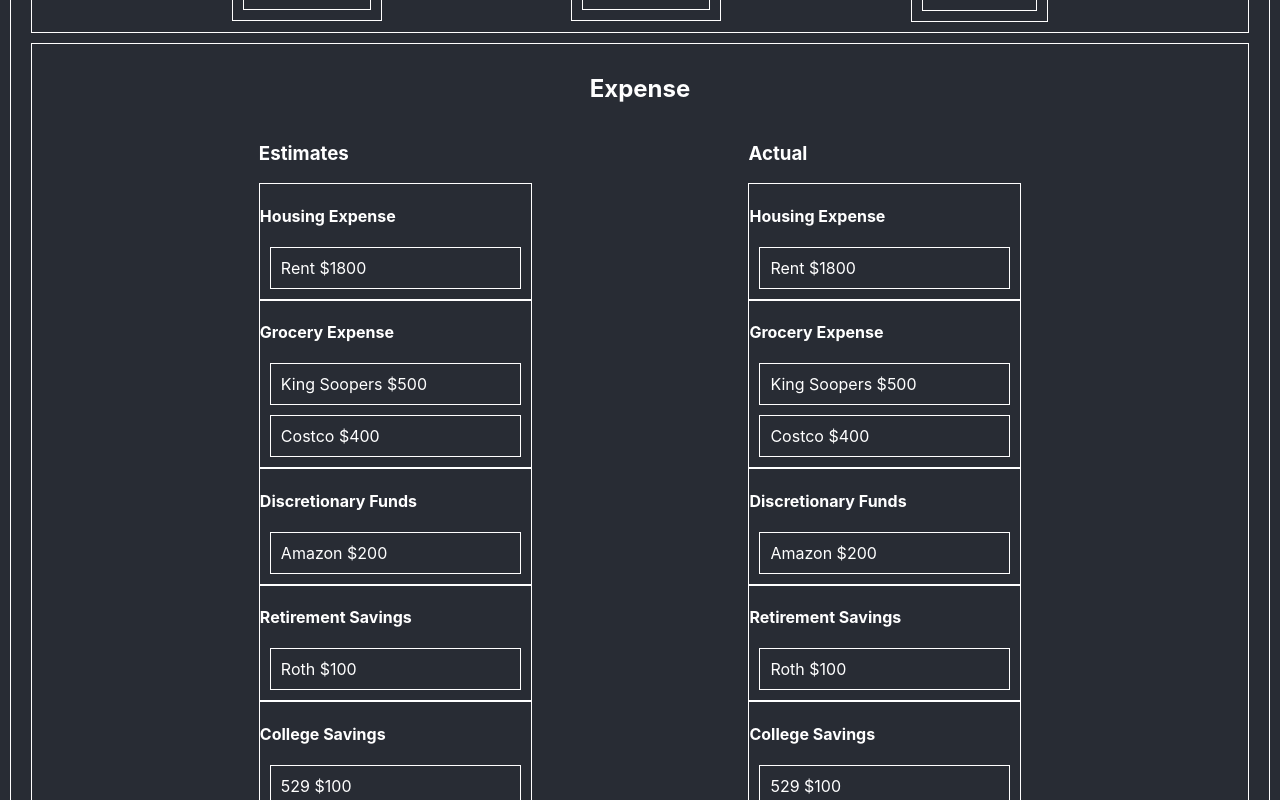
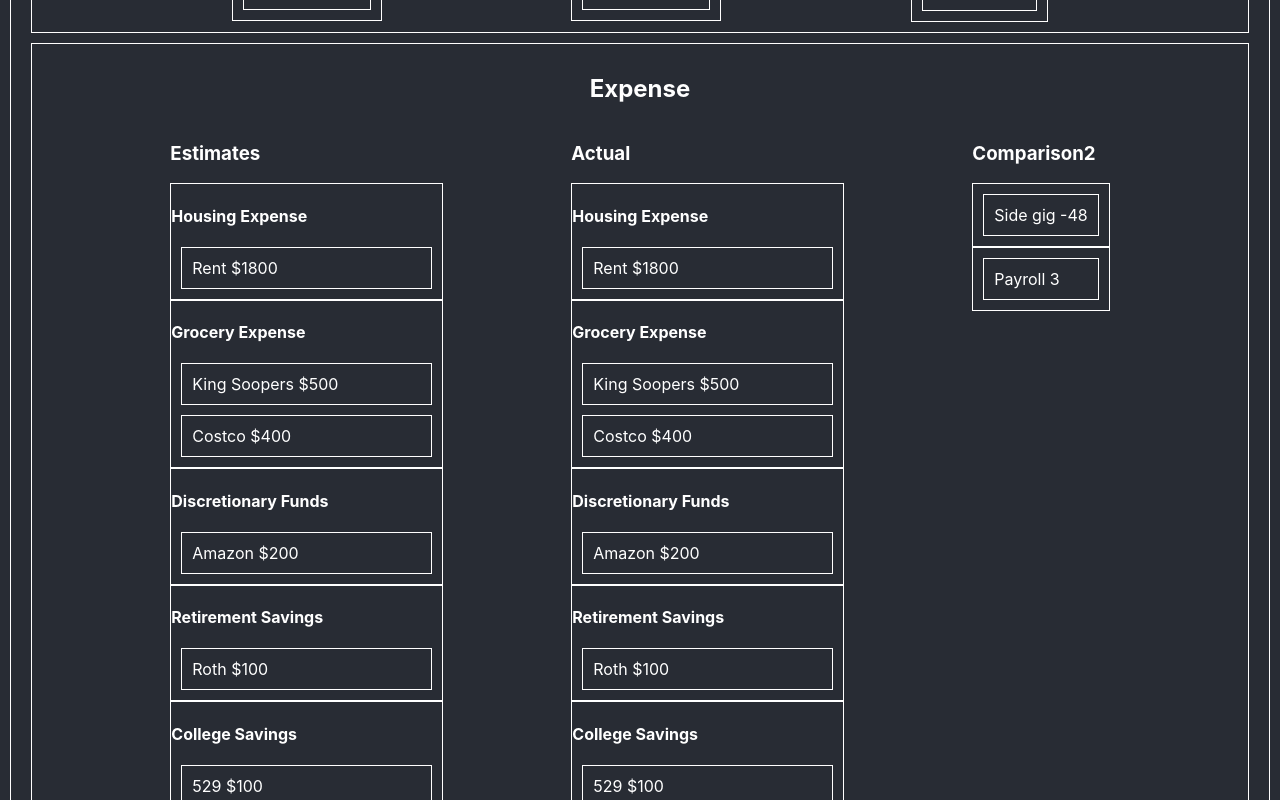
Before and after one commit to saykaren/budgetQueen, a React (Create React App) app: page / in a window 1280 px wide. Shown: the part 420-1220 px from the top of the page. Built offline with nearby package versions, Linux system fonts and the light colour scheme.

Commit message:
Starting Comparison in ExpenseDetails starting comparison in ExpenseDetails but still has monthContributions. Will update next time

```diff
--- a/src/components/app/ExpenseDetails.tsx
+++ b/src/components/app/ExpenseDetails.tsx
@@ -75,7 +75,23 @@ const ExpenseDetails = ({ title, object }: ExpenseDetailsProp) => {
             </div>
           </>
         ))}
+        <div className="budget-estimate-income">
+          <h3>Comparison2</h3>
+          {object.actual[0].monthContributions.map(
+            (container, indexContainer) => (
+              <div className="expenseCategories" key={indexContainer}>
+
+               <div className='budget-income'>
+                  {object.actual[0].monthContributions[indexContainer].title}{" "}
+                  {object.actual[0].monthContributions[indexContainer].amount -
+                    object.budget[0].monthContributions[indexContainer].amount}
+                </div>
+              </div>
+            )
+          )}
+        </div>
       </section>
+
     </div>
   );
 };
```
Also changed, not shown: src/components/app/IncomeDetails.tsx (+0 -20 lines).
